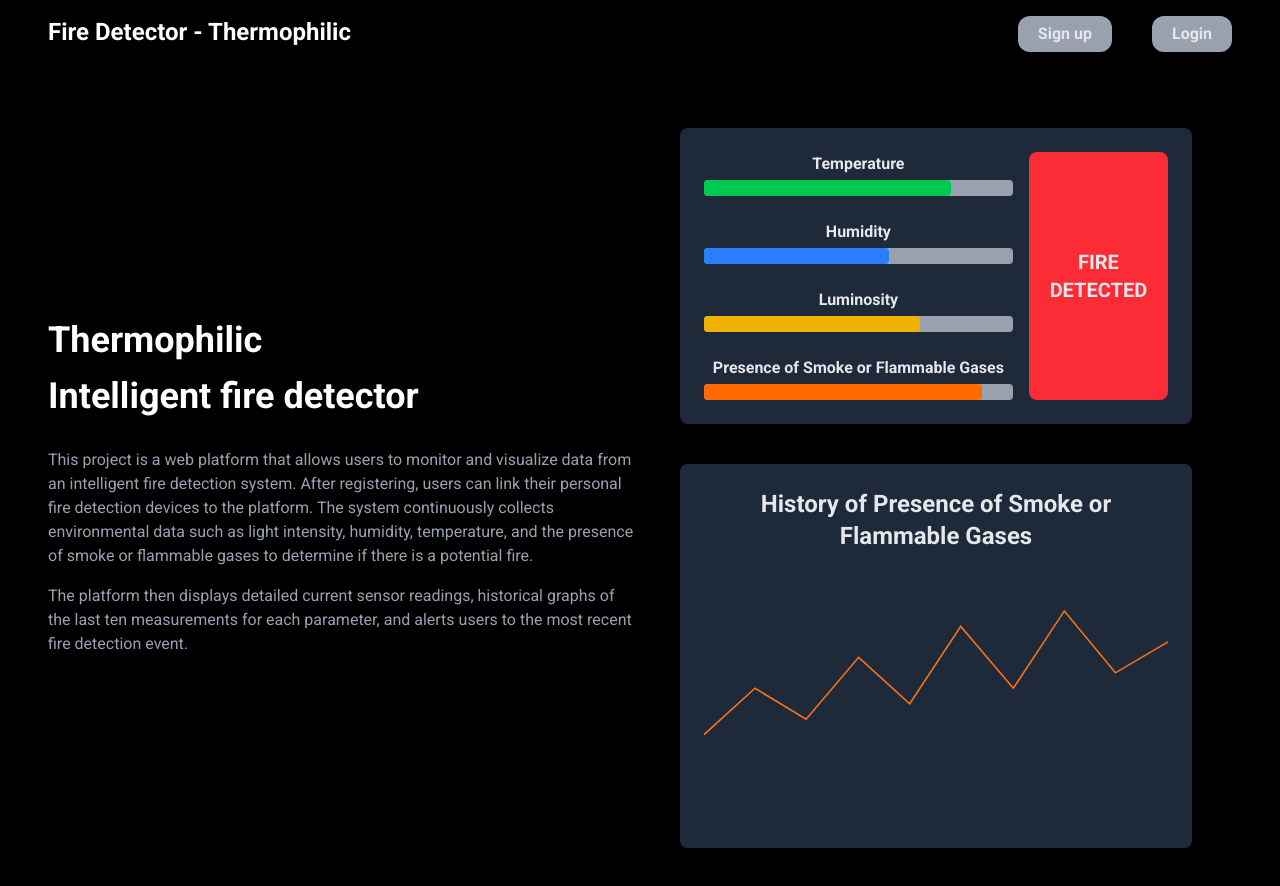
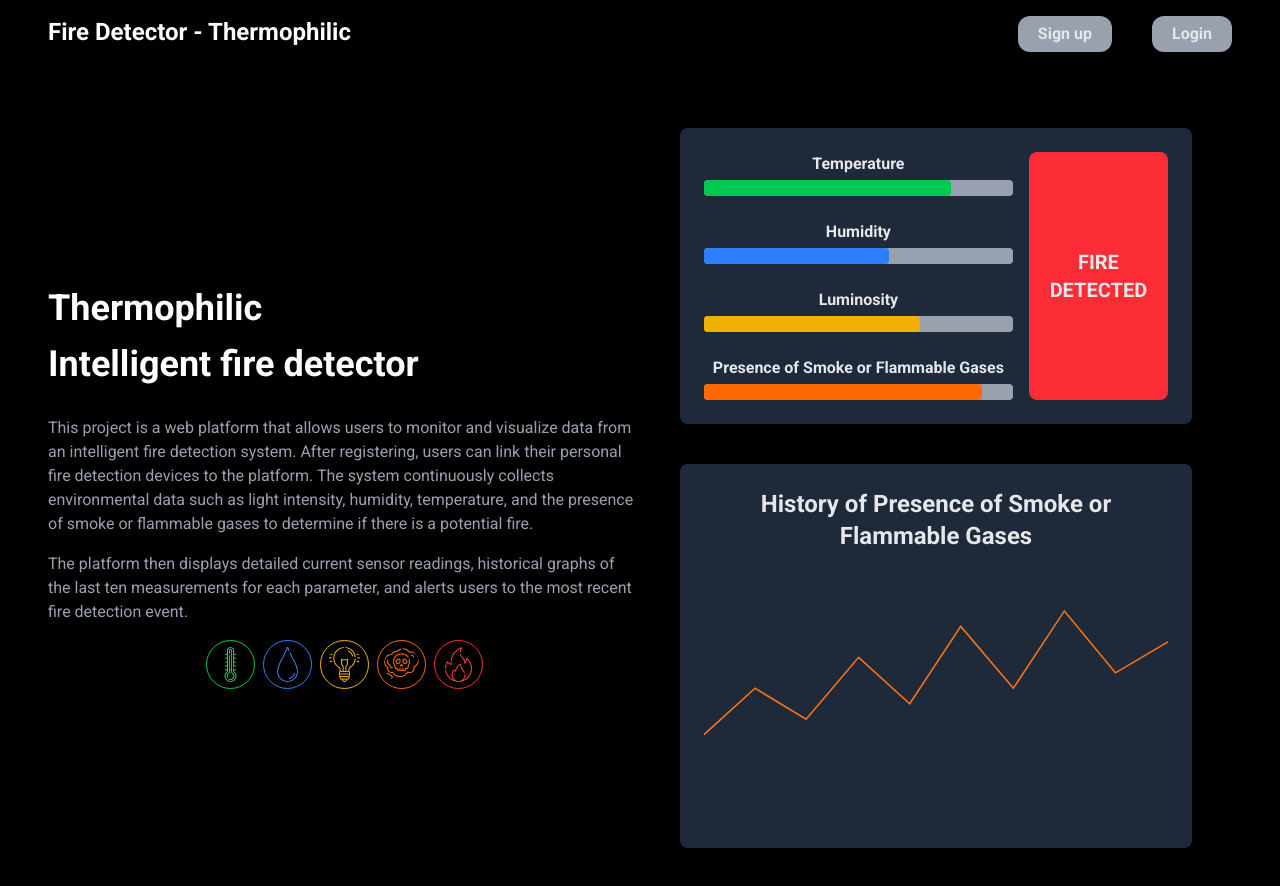
Before and after one commit to HenriqueMelo2007/fire-detector, a Next.js app in the folder frontend/: page / in a window 1280 px wide. Shown: the top 886 px of the page. Built offline with nearby package versions, Linux system fonts and the light colour scheme.

Commit message:
feat: it adds all icons

```diff
--- a/frontend/src/app/page.tsx
+++ b/frontend/src/app/page.tsx
@@ -1,4 +1,5 @@
 import NavBar from '@/components/navbar'
+import MeasurementImage from '@/components/measurementimage'
 import BarChart from '@/components/barchart'
 import HistoryChart from '@/components/historychart'
 
@@ -8,21 +9,63 @@ export default function Home() {
       <NavBar></NavBar>
       <div className="min-h-screen w-screen flex justify-between items-center px-12 mb-5">
         <div className="w-1/2 h-full flex flex-col justify-center">
+          <div>
             <h2 className="font-bold text-4xl mb-4">Thermophilic</h2>
-          <h2 className="font-bold text-4xl mb-8">Intelligent fire detector</h2>
+            <h2 className="font-bold text-4xl mb-8">
+              Intelligent fire detector
+            </h2>
             <p className="text-gray-400 mb-4">
               This project is a web platform that allows users to monitor and
               visualize data from an intelligent fire detection system. After
-            registering, users can link their personal fire detection devices to
-            the platform. The system continuously collects environmental data
-            such as light intensity, humidity, temperature, and the presence of
-            smoke or flammable gases to determine if there is a potential fire.
+              registering, users can link their personal fire detection devices
+              to the platform. The system continuously collects environmental
+              data such as light intensity, humidity, temperature, and the
+              presence of smoke or flammable gases to determine if there is a
+              potential fire.
             </p>
             <p className="text-gray-400">
               The platform then displays detailed current sensor readings,
               historical graphs of the last ten measurements for each parameter,
               and alerts users to the most recent fire detection event.
             </p>
+          </div>
+          <div className="flex justify-center items-center gap-2 mt-4">
+            <MeasurementImage
+              src="/measurement-temperature.png"
+              alt="Temperature icon"
+              width={35}
+              height={35}
+              borderColor="border-green-500"
+            ></MeasurementImage>
+            <MeasurementImage
+              src="/measurement-humidity.png"
+              alt="Humidity icon"
+              width={35}
+              height={35}
+              borderColor="border-blue-500"
+            ></MeasurementImage>
+            <MeasurementImage
+              src="/measurement-luminosity.png"
+              alt="Luminosity icon"
+              width={35}
+              height={35}
+              borderColor="border-yellow-500"
+            ></MeasurementImage>
+            <MeasurementImage
+              src="/measurement-gases.png"
+              alt="Gases icon"
+              width={35}
+              height={35}
+              borderColor="border-orange-500"
+            ></MeasurementImage>
+            <MeasurementImage
+              src="/measurement-fire.png"
+              alt="Fire icon"
+              width={35}
+              height={35}
+              borderColor="border-red-500"
+            ></MeasurementImage>
+          </div>
         </div>
         <div className="w-1/2 h-full flex flex-col items-center justify-center text-center px-10">
           <BarChart></BarChart>
```
Lines whose indentation alone changed are shown as unchanged.
